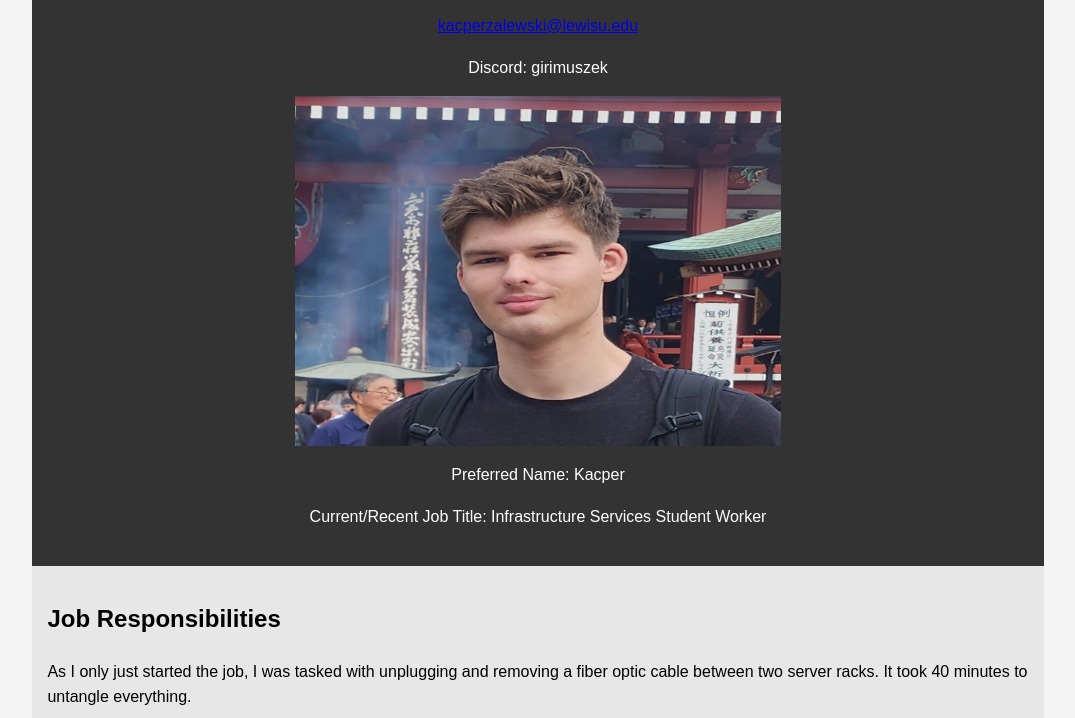
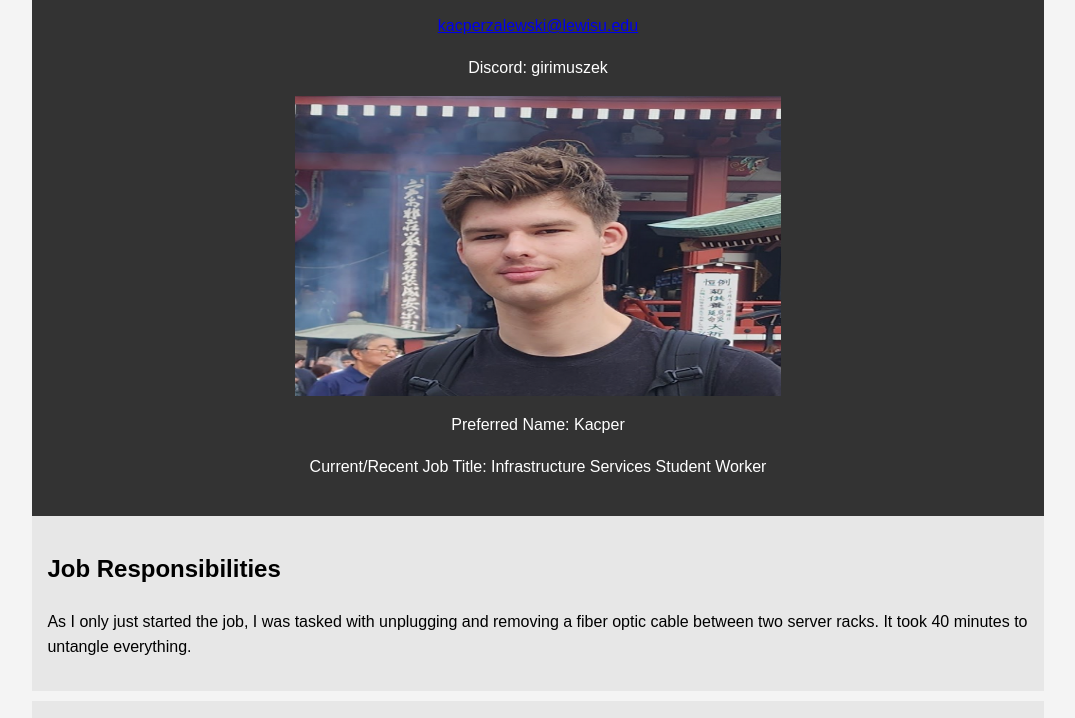
Before and after one commit to girimuszek/me2, a plain HTML site: page index.html in a window 1280 px wide. Shown: the part 82-800 px from the top of the page, without its empty margins (102-1177 px from the left). Drawn offline with Linux system fonts and the light colour scheme.

Commit message:
Update index.html

```diff
--- a/index.html
+++ b/index.html
@@ -40,7 +40,7 @@
             <h1>Kacper Zalewski's Introduction Website</h1>
             <p style="text-align: center"><a href="mailto:benjaminseiler@lewisu.edu">kacperzalewski@lewisu.edu</a></p>
             <p style="text-align: center">Discord: girimuszek</p>
-            <img src="LegitMe.png" alt="Ew it's me" width="300" height="350" class="center">
+            <img src="LegitMe.png" alt="Ew it's me" width="200" height="300" class="center">
             <p style="text-align: center">Preferred Name: Kacper</p>
             <p style="text-align: center">Current/Recent Job Title: Infrastructure Services Student Worker</p>
         </header>
```
